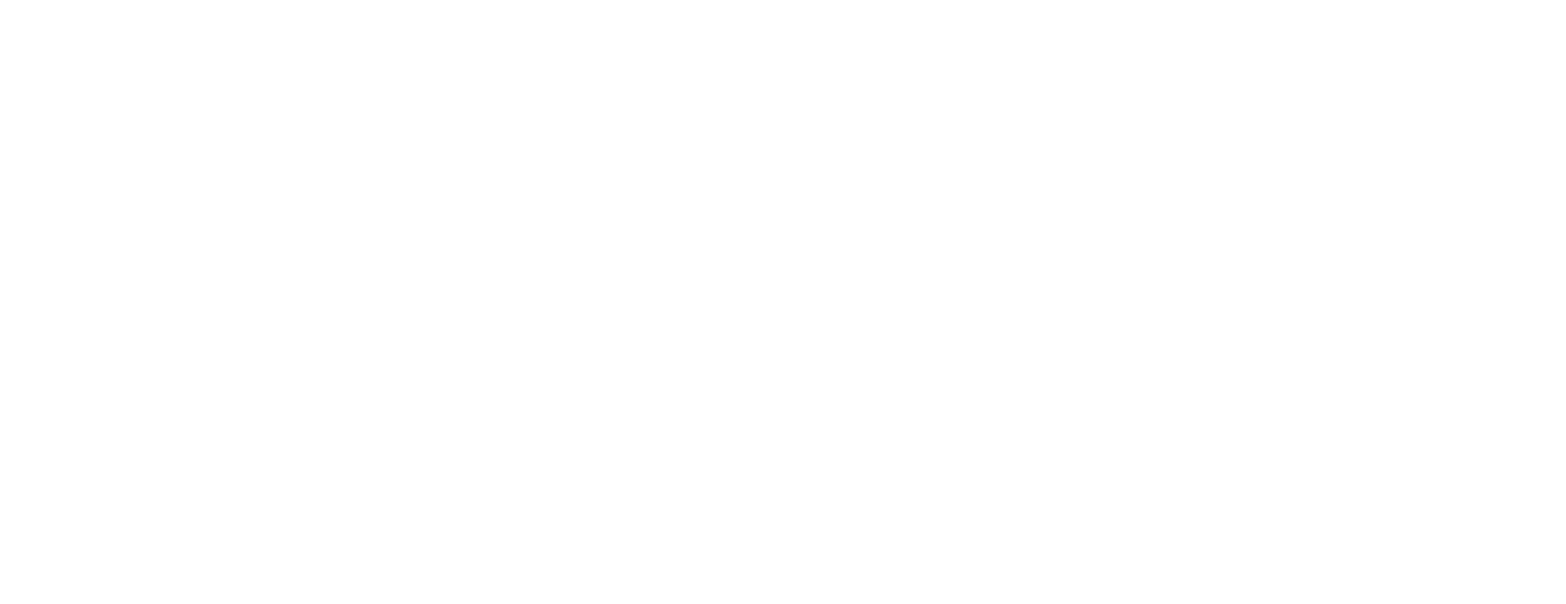
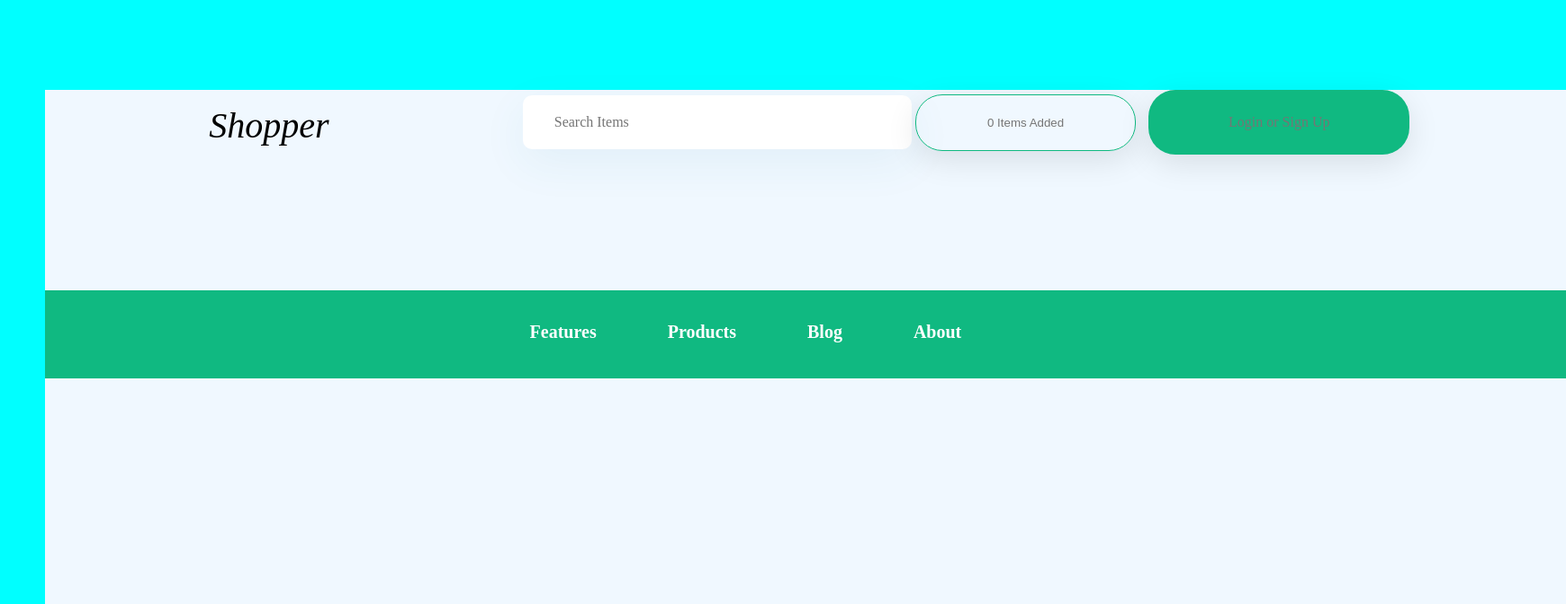
Before and after one commit to guzelilyasova/Shopper, a plain HTML site: page index.html in a window 1280 px wide. Shown: the top 672 px of the page at 90% size, 1740 px wide, since content can reach past the window. Drawn offline with Linux system fonts and the light colour scheme.

Commit message:
новый макет1

```diff
--- a/index.html
+++ b/index.html
@@ -3,9 +3,30 @@
 <head>
     <meta charset="UTF-8">
     <meta name="viewport" content="width=device-width, initial-scale=1.0">
-    <title>Document</title>
+    <link rel="stylesheet" href="style.css">
+    <title>Shopper</title>
 </head>
 <body>
+    <div class="block">
+        <nav>
+            <div class="info_headers">
+                <h1 class="info_headers">Shopper</h1>
+                </div>
+         <input type="text" placeholder="Search Items" class="search_input">
+
+        <input type="text" placeholder="0 Items Added" class="items_input">
+        <input type="text" placeholder="Login or Sign Up" class="login_input">
+        </nav>
+        <div class="block1">
+
+            <h1 class="text1">Features </h1>
+            <h1 class="text2">Products</h1>
+            <h1 class="text3">Blog</h1>
+            <h1 class="text4">About</h1>
+        </div>
+
+
+
 
 </body>
 </html>
--- /dev/null
+++ b/style.css
@@ -0,0 +1,134 @@
+*{
+    margin: 0;
+    border: 0;
+    background: none;
+    padding: 0;
+    box-sizing: border-box;
+ }
+  body{
+    background-color: aqua;
+
+ }
+ .block{
+    width: 1690px;
+    height: 1066px;
+   margin-top: 100px;
+   margin-left: 50px;
+   background-color: aliceblue;
+   margin-right: 50px;
+ }
+.info_headers{
+   font-family: Montserrat;
+font-style: italic;
+font-size: 40px;
+font-weight: 400;
+line-height: 49px;
+letter-spacing: 0%;
+text-align: left;
+position: absolute;
+margin-left: 91.08px;
+margin-top: 7.4px;
+
+}
+.search_input{
+   color: rgba(41, 41, 48, 0.2);
+   font-family: Montserrat;
+   font-size: 16px;
+   font-weight: 500;
+   line-height: 60px;
+   letter-spacing: 0%;
+   text-align: left;
+   border-radius: 10px;
+   box-shadow: 0px 15px 50px 0px rgba(46, 131, 158, 0.07);
+   background: rgb(255, 255, 255);
+   margin-left: 150px;
+   color: #29293033;
+   margin-left: 531.48px;
+   padding-left: 34.29px;
+   padding-right: 197.16px;
+}
+
+
+.items_input{
+
+   width: 120px;
+   height: 60px;
+   box-sizing: border-box;
+   border: 1px solid rgb(16, 185, 129);
+  border-radius: 30px;
+  box-shadow: 0px 10px 35px 0px rgba(0, 0, 0, 0.1);
+  width: 245.38px;
+height: 63.45px;
+left: 4290.23px;
+top: 1334.06px;
+text-align: center;
+padding: left 37.56px;
+}
+.login_input{
+   width: 136px;
+   height: 60px
+   display; flex:
+color; rgb:(255, 255, 255);
+font-family: Montserrat;
+font-size: 16px;
+font-weight: 500;
+line-height: 60px;
+letter-spacing: 0%;
+text-align:center;
+width: 289.88px;
+height: 72.03px;
+border-radius: 30px;
+
+box-shadow: 0px 10px 35px 0px rgba(0, 0, 0, 0.1);
+background: rgb(16, 185, 129);
+display: inline-block;
+margin-left: 10px;
+}
+.block1{
+   width: 1690px;
+  height: 97.24px;
+  background: rgb(16, 185, 129);
+  margin-top: 151.26px;
+}
+.text1{
+   color: rgb(255, 255, 255);
+font-family: Montserrat;
+font-size: 20px;
+font-weight: 600;
+line-height: 24px;
+letter-spacing: 0%;
+text-align: center;
+display: inline-block;
+padding-left: 538.61px;
+padding-top: 33.61px;
+}
+.text2{
+   color: rgb(255, 255, 255);
+font-family: Montserrat;
+font-size: 20px;
+font-weight: 600;
+line-height: 24px;
+letter-spacing: 0%;
+display: inline-block;
+padding-left: 75px;
+}
+.text3{
+   color: rgb(255, 255, 255);
+font-family: Montserrat;
+font-size: 20px;
+font-weight: 600;
+line-height: 24px;
+letter-spacing: 0%;
+display: inline-block;
+padding-left: 75px;
+}
+.text4{
+   color: rgb(255, 255, 255);
+font-family: Montserrat;
+font-size: 20px;
+font-weight: 600;
+line-height: 24px;
+letter-spacing: 0%;
+padding-left: 75px;
+display: inline-block;
+}
```
